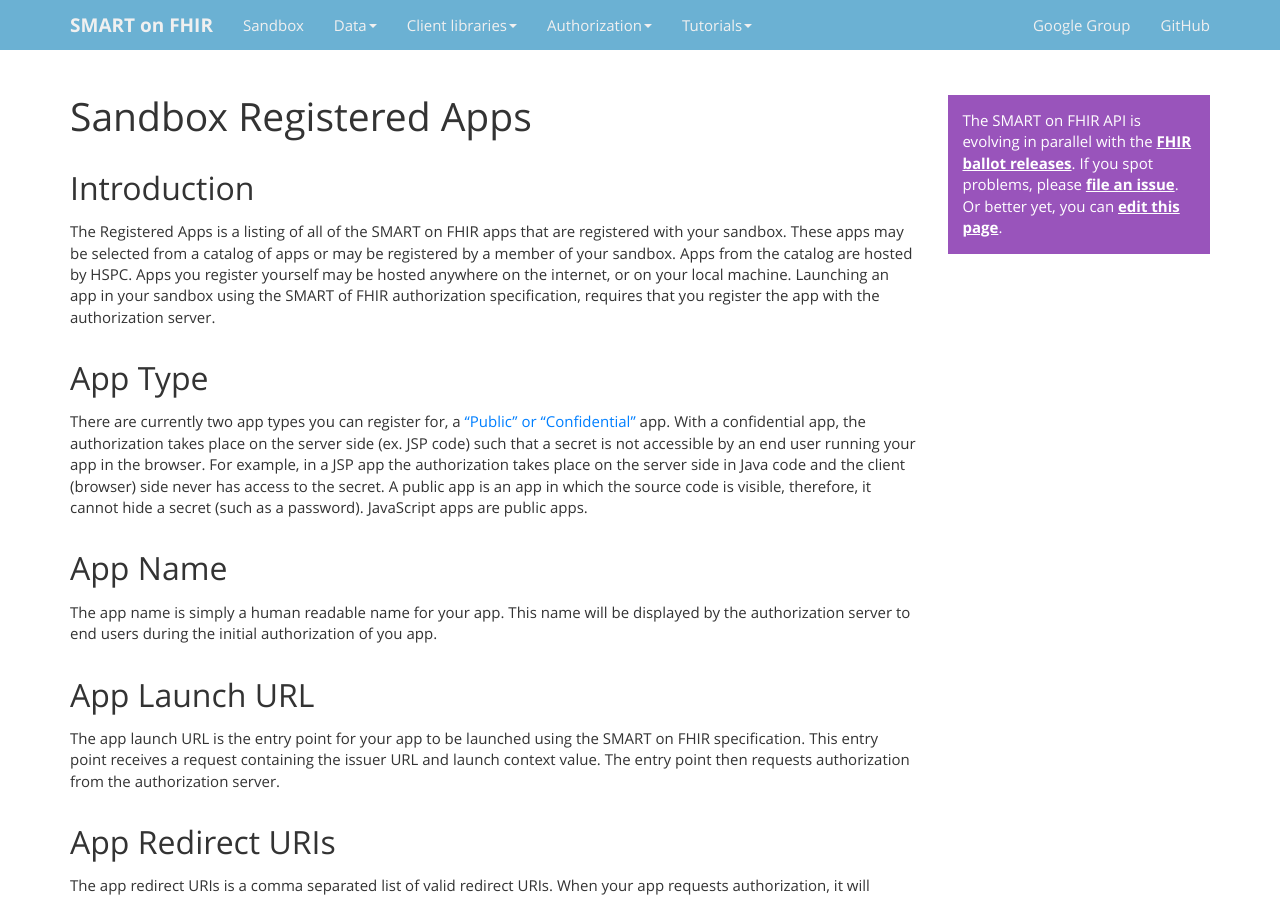
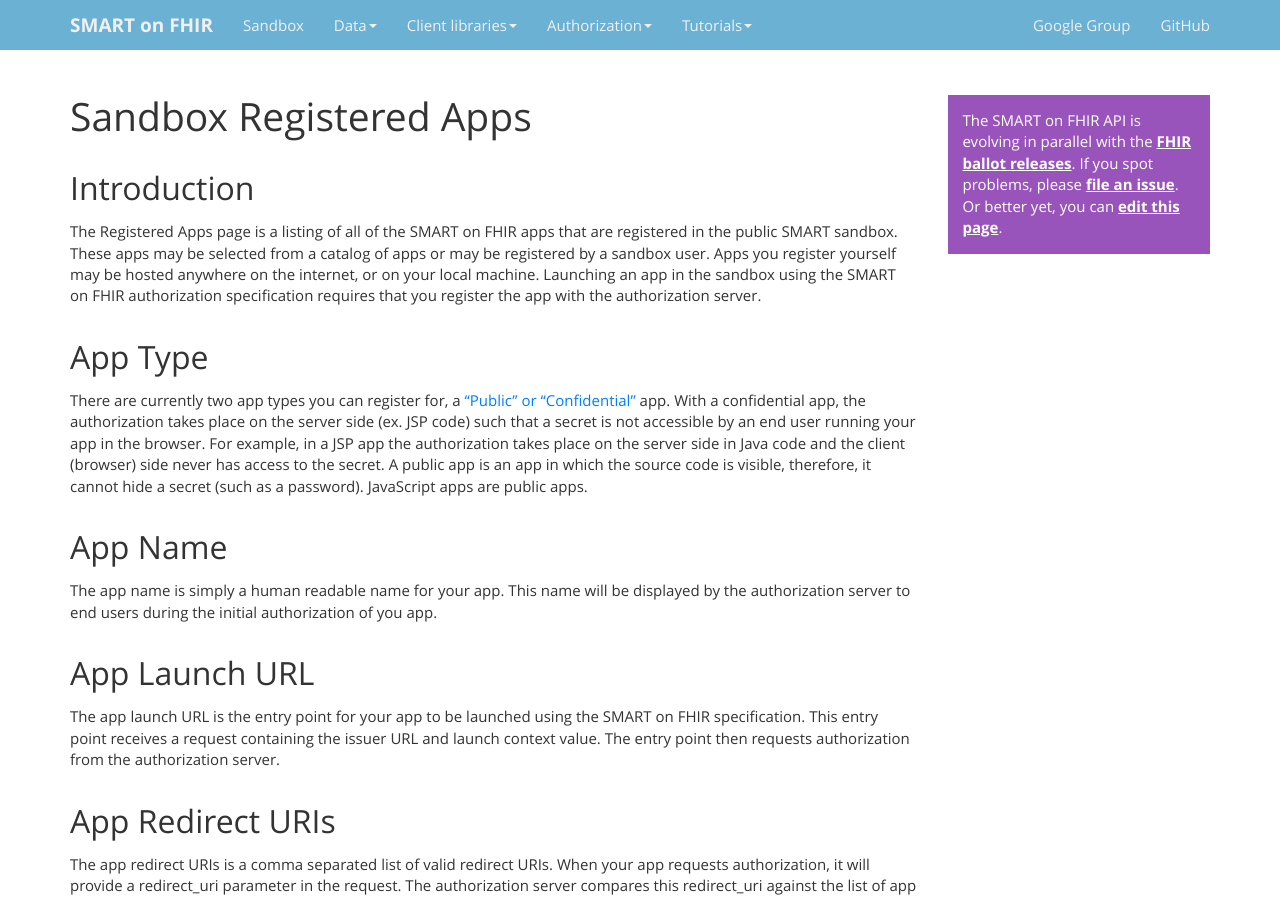
Before and after one commit to smart-on-fhir/smart-on-fhir.github.io, a Jekyll site: the page built from sandbox/register-app.md, in a window 1280 px wide and 900 px high. Built offline with Jekyll 4.4.1, drawn with Linux system fonts in a browser that asks for light colours.

Commit message:
Update register-app.md

```diff
--- a/sandbox/register-app.md
+++ b/sandbox/register-app.md
@@ -9,7 +9,7 @@
 
 ## Introduction
 
-The Registered Apps is a listing of all of the SMART on FHIR apps that are registered with your sandbox. These apps may be selected from a catalog of apps or may be registered by a member of your sandbox. Apps from the catalog are hosted by HSPC. Apps you register yourself may be hosted anywhere on the internet, or on your local machine. Launching an app in your sandbox using the SMART of FHIR authorization specification, requires that you register the app with the authorization server.
+The Registered Apps page is a listing of all of the SMART on FHIR apps that are registered in the public SMART sandbox. These apps may be selected from a catalog of apps or may be registered by a sandbox user. Apps you register yourself may be hosted anywhere on the internet, or on your local machine. Launching an app in the sandbox using the SMART on FHIR authorization specification requires that you register the app with the authorization server.
 
 
 ## App Type
```
